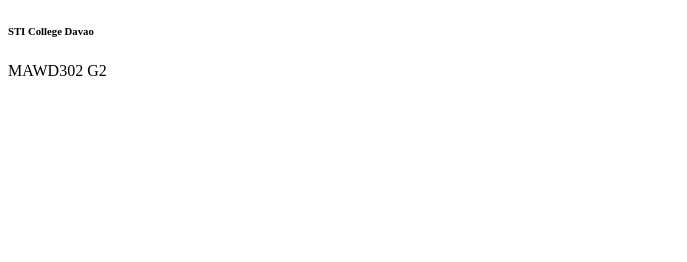
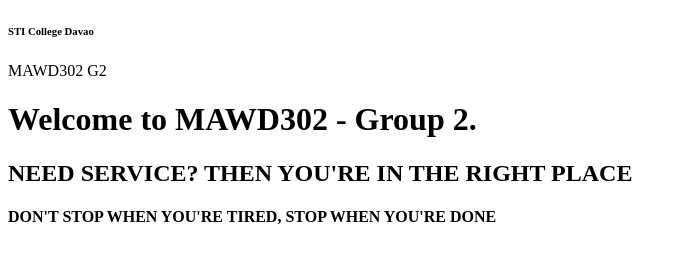
Before and after one commit to satopaldo/Group2-302-JS, a plain HTML site: page index.html in a window 1280 px wide. Shown: the whole page, without its empty margins (0-687 px from the left). Drawn offline with Linux system fonts and the light colour scheme.

Commit message:
Update index.html

```diff
--- a/index.html
+++ b/index.html
@@ -9,10 +9,18 @@
 
 <body>
     <header class="header">
-        <div class="">
-              <h6>STI College Davao</h6>
+        <div class="container">
+            <h6>STI College Davao</h6>
                 MAWD302 G2
         </div>
     </header>
+
+
+        <div class="">
+            <h1>Welcome to MAWD302 - Group 2.</h1>
+            <h2>NEED SERVICE? THEN YOU'RE IN THE RIGHT PLACE</h2>
+            <h4>DON'T STOP WHEN YOU'RE TIRED, STOP WHEN YOU'RE DONE</h4>
+        </div>
+
 </body>
 </html>
```
